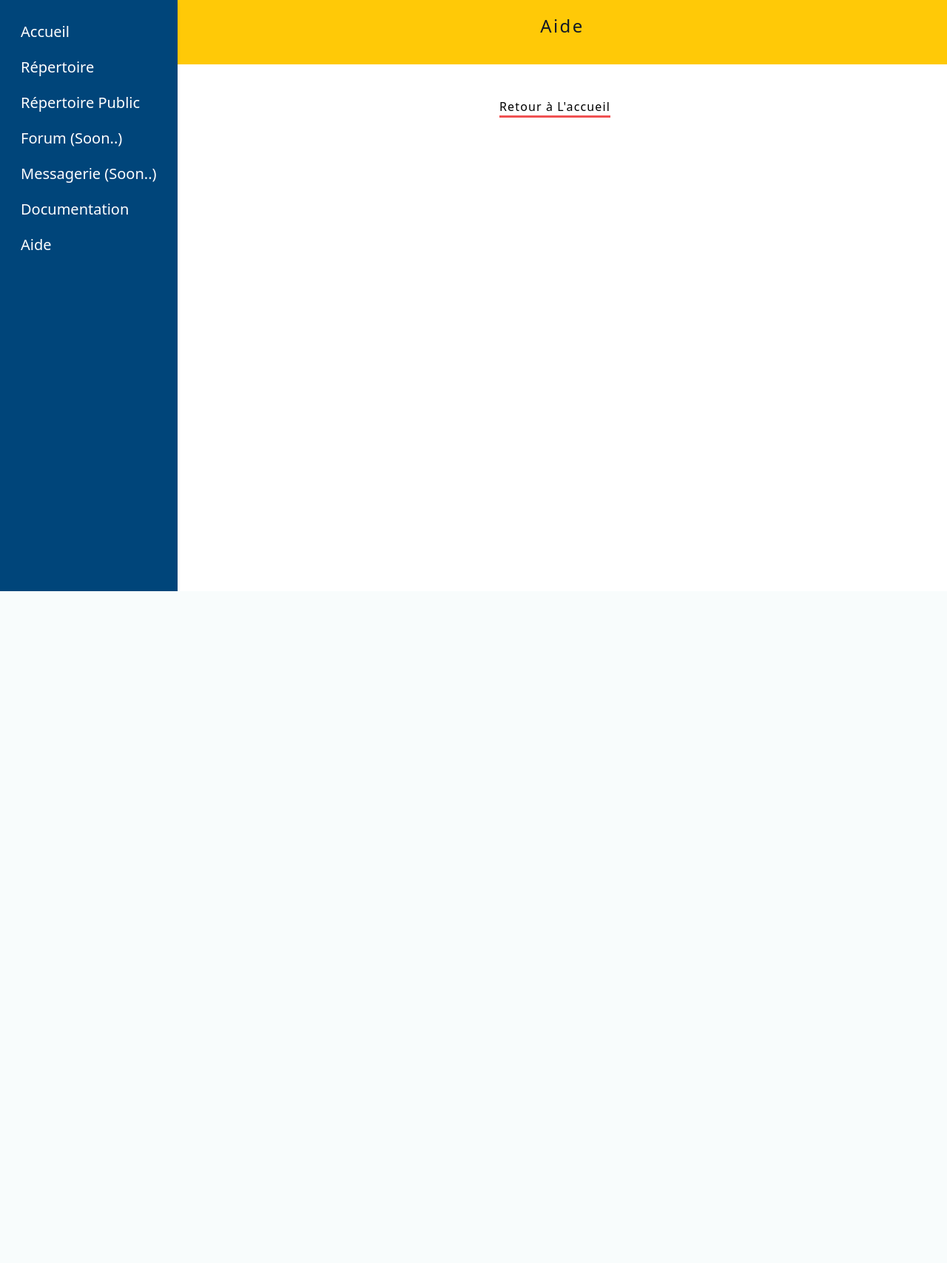
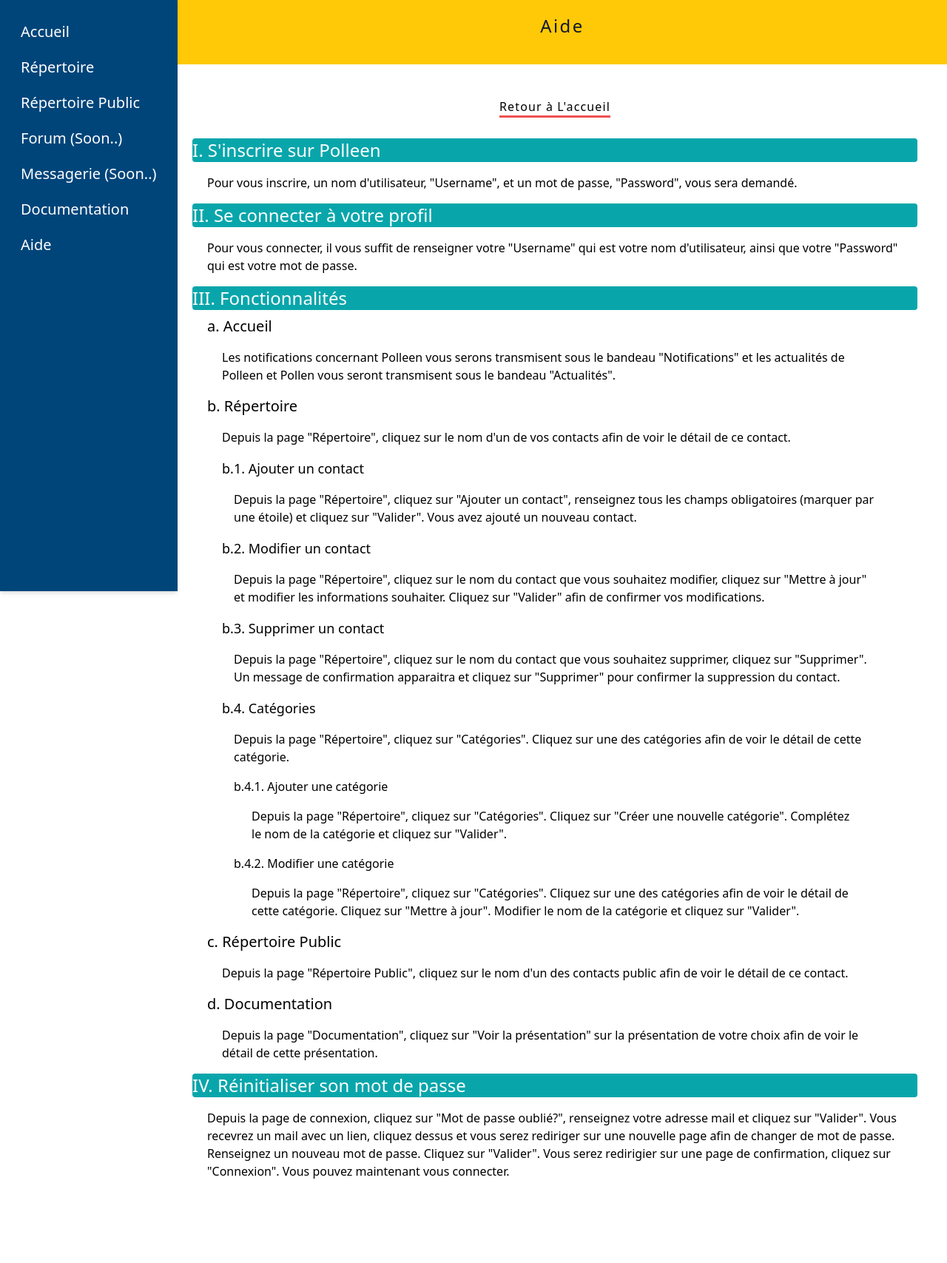
Before and after one commit to mickaelrebeau/Polleen, a Django app: page /aide/ in a window 1280 px wide. Shown: the part 81-1788 px from the top of the page at 74% size. Before the commit the page ends 880 px from the top, so only its background shows below. Run offline with Django 4.2, Linux system fonts and the light colour scheme; some libraries are stand-ins or nearby versions.

Commit message:
Polleen commit 8.7.3

```diff
--- a/templates/aide.html
+++ b/templates/aide.html
@@ -18,5 +18,99 @@
       </a>
     </section>
   </nav>
+  <section class="frame mr-5">
+    <div class="mx-5 my-2">
+      <h1 class="my-2 text-2xl text-white pollen4 rounded">
+        I. S'inscrire sur Polleen
+      </h1>
+      <p class="mx-5 my-4">
+        Pour vous inscrire, un nom d'utilisateur, "Username", et un mot de passe, "Password", vous sera demandé.
+      </p>
+      <h1 class="my-2 text-2xl text-white pollen4 rounded">
+        II. Se connecter à votre profil
+      </h1>
+      <p class="mx-5 my-4">
+        Pour vous connecter, il vous suffit de renseigner votre "Username" qui est votre nom d'utilisateur, ainsi que votre "Password" qui est votre mot de passe.
+      </p>
+      <h1 class="my-2 text-2xl text-white pollen4 rounded">
+        III. Fonctionnalités
+      </h1>
+      <h2 class="mx-5 my-2 text-xl">
+        a. Accueil
+      </h2>
+      <p class="mx-10 my-4">
+        Les notifications concernant Polleen vous serons transmisent sous le bandeau "Notifications" et
+        les actualités de Polleen et Pollen vous seront transmisent sous le bandeau "Actualités".
+      </p>
+      <h2 class="mx-5 my-2 text-xl">
+        b. Répertoire
+      </h2>
+      <p class="mx-10 my-4">
+        Depuis la page "Répertoire", cliquez sur le nom d'un de vos contacts afin de voir le détail de ce contact.
+      </p>
+      <h3 class="mx-10 my-2 text-lg">
+        b.1. Ajouter un contact
+      </h3>
+      <p class="mx-14 my-4">
+        Depuis la page "Répertoire", cliquez sur "Ajouter un contact", renseignez tous les champs obligatoires (marquer par une étoile)
+        et cliquez sur "Valider". Vous avez ajouté un nouveau contact.
+      </p>
+      <h3 class="mx-10 my-2 text-lg">
+        b.2. Modifier un contact
+      </h3>
+      <p class="mx-14 my-4">
+        Depuis la page "Répertoire", cliquez sur le nom du contact que vous souhaitez modifier, cliquez sur "Mettre à jour" et modifier les informations souhaiter.
+        Cliquez sur "Valider" afin de confirmer vos modifications.
+      </p>
+      <h3 class="mx-10 my-2 text-lg">
+        b.3. Supprimer un contact
+      </h3>
+      <p class="mx-14 my-4">
+        Depuis la page "Répertoire", cliquez sur le nom du contact que vous souhaitez supprimer, cliquez sur "Supprimer".
+        Un message de confirmation apparaitra et cliquez sur "Supprimer" pour confirmer la suppression du contact.
+      </p>
+      <h3 class="mx-10 my-2 text-lg">
+        b.4. Catégories
+      </h3>
+      <p class="mx-14 my-4">
+        Depuis la page "Répertoire", cliquez sur "Catégories". Cliquez sur une des catégories afin de voir le détail de cette catégorie.
+      </p>
+      <h4 class="mx-14 my-2 text-base">
+        b.4.1. Ajouter une catégorie
+      </h4>
+      <p class="mx-20 my-4">
+        Depuis la page "Répertoire", cliquez sur "Catégories". Cliquez sur "Créer une nouvelle catégorie".
+        Complétez le nom de la catégorie et cliquez sur "Valider".
+      </p>
+      <h4 class="mx-14 my-2 text-base">
+        b.4.2. Modifier une catégorie
+      </h4>
+      <p class="mx-20 my-4">
+        Depuis la page "Répertoire", cliquez sur "Catégories". Cliquez sur une des catégories afin de voir le détail de cette catégorie.
+        Cliquez sur "Mettre à jour". Modifier le nom de la catégorie et cliquez sur "Valider".
+      </p>
+      <h2 class="mx-5 my-2 text-xl">
+        c. Répertoire Public
+      </h2>
+      <p class="mx-10 my-4">
+        Depuis la page "Répertoire Public", cliquez sur le nom d'un des contacts public afin de voir le détail de ce contact.
+      </p>
+      <h2 class="mx-5 my-2 text-xl">
+        d. Documentation
+      </h2>
+      <p class="mx-10 my-4">
+        Depuis la page "Documentation", cliquez sur "Voir la présentation" sur la présentation de votre choix afin de voir le détail de cette présentation.
+      </p>
+      <h1 class="my-2 text-2xl text-white pollen4 rounded">
+        IV. Réinitialiser son mot de passe
+      </h1>
+      <p class="mx-5 my-4">
+        Depuis la page de connexion, cliquez sur "Mot de passe oublié?", renseignez votre adresse mail et cliquez sur "Valider".
+        Vous recevrez un mail avec un lien, cliquez dessus et vous serez rediriger sur une nouvelle page afin de changer de mot de passe.
+        Renseignez un nouveau mot de passe. Cliquez sur "Valider". Vous serez redirigier sur une page de confirmation, cliquez sur "Connexion".
+        Vous pouvez maintenant vous connecter.
+      </p>
+    </div>
+  </section>
 </section>
 {% endblock %}
```
